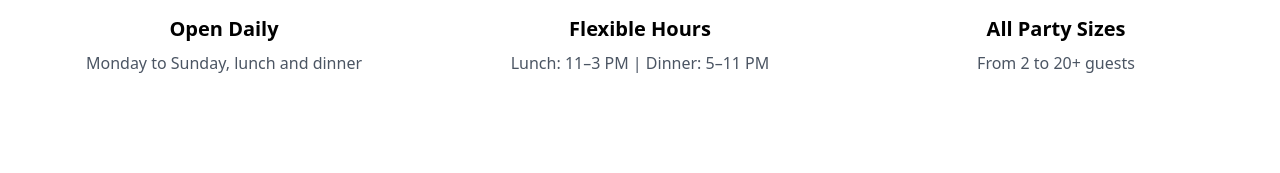
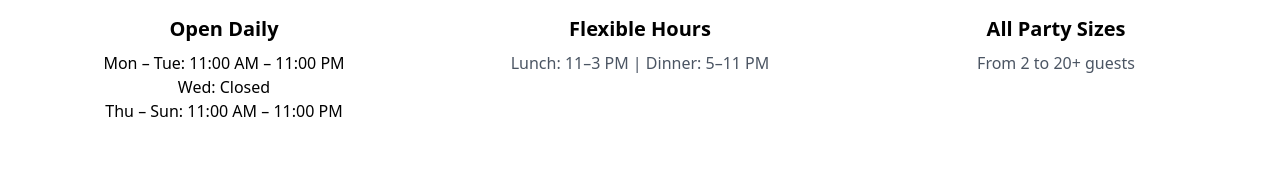
Before and after one commit to theindianfeast/the-indian-feast, a React (Vite) app: page /book-table in a window 1280 px wide. Shown: the part 469-642 px from the top of the page. Built offline with nearby package versions, Linux system fonts and the light colour scheme.

Commit message:
Update BookTable.tsx

```diff
--- a/src/pages/BookTable.tsx
+++ b/src/pages/BookTable.tsx
@@ -96,7 +96,13 @@ const BookTable = () => {
                 <Calendar className="h-8 w-8 text-green-600" />
               </div>
               <h3 className="text-xl font-semibold mb-2">Open Daily</h3>
-              <p className="text-gray-600">Monday to Sunday, lunch and dinner</p>
+
+              <p>Mon – Tue: 11:00 AM – 11:00 PM</p>
+              <p>Wed: Closed</p>
+              <p>Thu – Sun: 11:00 AM – 11:00 PM</p>
+
+
+
             </div>
             <div className="text-center">
               <div className="bg-yellow-100 w-16 h-16 rounded-full flex items-center justify-center mx-auto mb-4">
```
